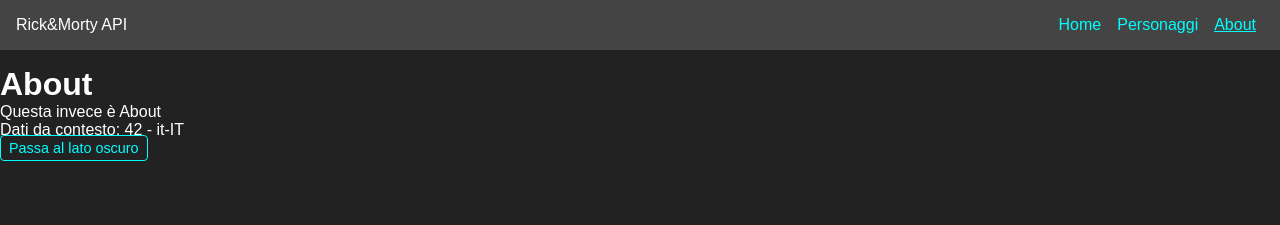
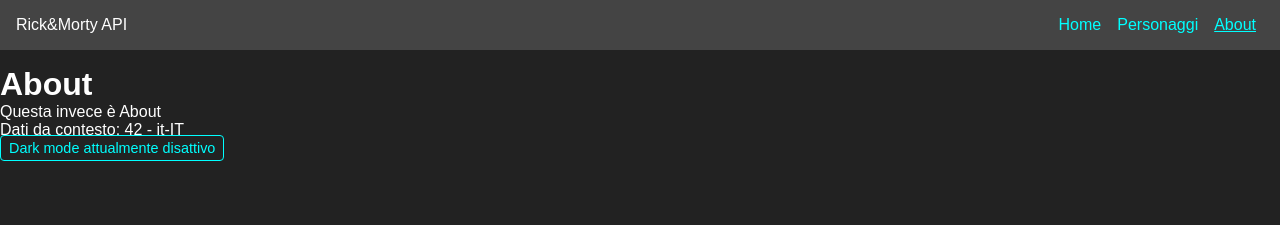
Before and after one commit to lambia/react-rick-morty, a React (Vite) app: page /about in a window 1280 px wide. Shown: the top 225 px of the page. Built offline with nearby package versions, Linux system fonts and the light colour scheme.

Commit message:
funzioni spostate in context

```diff
--- a/src/contexts/PreferencesContext.jsx
+++ b/src/contexts/PreferencesContext.jsx
@@ -10,11 +10,27 @@ function PreferencesProvider({ children }) {
 		numero: 42
 	};
 
+	function toggleDarkMode() {
+
+		const nuovePreferenze = {
+			...preferences,
+			darkMode: !preferences.darkMode
+		};
+
+		setPreferences(nuovePreferenze);
+	}
+
+	function displayDarkMode() {
+		return preferences.darkMode ? "Dark mode attualmente attivo" : "Dark mode attualmente disattivo";
+	}
+
 	//In questo caso passo [getter, setter] che verrà richiamato dai componenti con:
 	// ===> const [preferences, setPreferences] = usePreferences();
 	const [preferences, setPreferences] = useState(defaultPreferences);
 
-	return <PreferencesContext.Provider value={[preferences, setPreferences]}>
+	const value = { preferences, toggleDarkMode, displayDarkMode };
+
+	return <PreferencesContext.Provider value={value}>
 		{children}
 	</PreferencesContext.Provider>
 
--- a/src/pages/AboutPage.jsx
+++ b/src/pages/AboutPage.jsx
@@ -1,23 +1,13 @@
 import { usePreferences } from "../contexts/PreferencesContext";
 
 function About() {
-	const [preferences, setPreferences] = usePreferences();
-
-	function toggleDarkMode() {
-
-		const nuovePreferenze = {
-			...preferences,
-			darkMode: !preferences.darkMode
-		};
-
-		setPreferences(nuovePreferenze);
-	}
+	const { preferences, displayDarkMode, toggleDarkMode } = usePreferences();
 
 	return <div id="page-about">
 		<h1>About</h1>
 		<p>Questa invece è About</p>
 		<p>Dati da contesto: {preferences.numero} - {preferences.lang}</p>
-		<a className="btn" onClick={toggleDarkMode}>{preferences.darkMode ? "Passa al light mode" : "Passa al lato oscuro"}</a>
+		<a className="btn" onClick={toggleDarkMode}>{displayDarkMode()}</a>
 	</div>
 }
 
--- a/src/pages/HomePage.jsx
+++ b/src/pages/HomePage.jsx
@@ -2,13 +2,13 @@ import { usePreferences } from "../contexts/PreferencesContext";
 
 function HomePage() {
 
-	const [preferences, setPreferences] = usePreferences();
+	const { preferences, displayDarkMode } = usePreferences();
 
 	return <div id="page-home">
 		<h1>Rick & Morty API</h1>
 		<h2>Benvenuto nella wiki di Rick & Morty</h2>
 		<p>Puoi trovare qui informazioni su tutti i personaggi della serie</p>
-		<p>{preferences.darkMode ? "Benvenuto in darkmode" : "Benvenuto in light mode"}</p>
+		<p>{displayDarkMode()}</p>
 	</div>
 }
 
```
